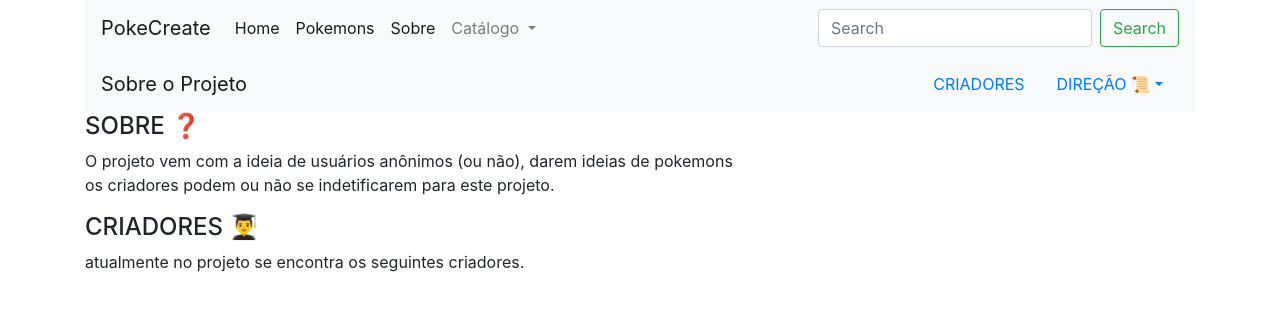
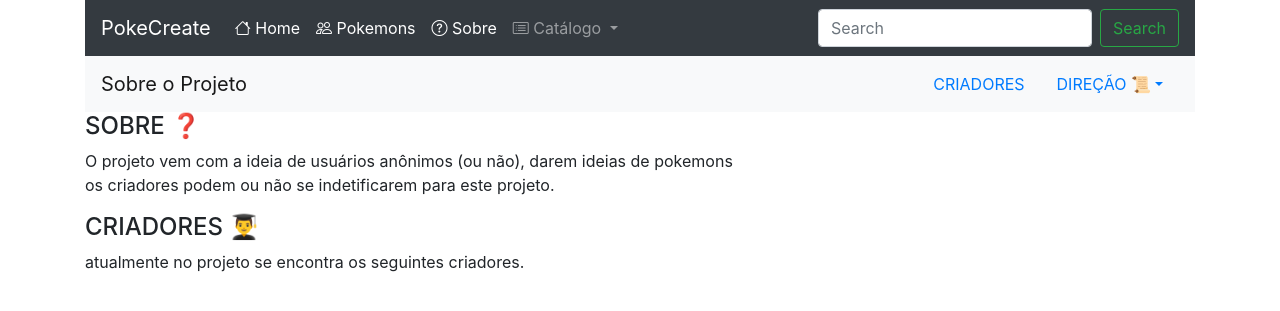
Before and after one commit to OwTz/Pokecreate, a Django app: page /sobre/ in a window 1280 px wide. Shown: the top 311 px of the page. Run offline with Django 5.2, Linux system fonts and the light colour scheme.

Commit message:
icons update in menu

```diff
--- a/pokecreate/pokecreate/core/templates/base.html
+++ b/pokecreate/pokecreate/core/templates/base.html
@@ -9,6 +9,7 @@
     <link rel="stylesheet" href="https://cdn.jsdelivr.net/npm/bootstrap@4.5.3/dist/css/bootstrap.min.css" integrity="sha384-TX8t27EcRE3e/ihU7zmQxVncDAy5uIKz4rEkgIXeMed4M0jlfIDPvg6uqKI2xXr2" crossorigin="anonymous">
 
     <title>{% block title %} {% endblock %}</title>
+    <link rel="stylesheet" href="https://cdn.jsdelivr.net/npm/bootstrap-icons@1.13.1/font/bootstrap-icons.min.css">
   </head>
   <body>
 
--- a/pokecreate/pokecreate/core/templates/navbar.html
+++ b/pokecreate/pokecreate/core/templates/navbar.html
@@ -1,4 +1,4 @@
-<nav class="navbar navbar-expand-lg navbar-light bg-light">
+<nav class="navbar navbar-expand-lg navbar-dark bg-dark">
   <a class="navbar-brand" href="#">PokeCreate</a>
   <button class="navbar-toggler" type="button" data-toggle="collapse" data-target="#navbarSupportedContent" aria-controls="navbarSupportedContent" aria-expanded="false" aria-label="Toggle navigation">
     <span class="navbar-toggler-icon"></span>
@@ -7,21 +7,21 @@
   <div class="collapse navbar-collapse" id="navbarSupportedContent">
     <ul class="navbar-nav mr-auto">
       <li class="nav-item active">
-        <a class="nav-link" href="/">Home <span class="sr-only">(current)</span></a>
+        <a class="nav-link" href="/"> <i class="bi bi-house"></i> Home <span class="sr-only">(current)</span></a>
       </li>
       <li class="nav-item active">
-        <a class="nav-link" href="/pokemons">Pokemons <span class="sr-only">(current)</span></a>
+        <a class="nav-link" href="/pokemons"> <i class="bi bi-people"></i> Pokemons <span class="sr-only">(current)</span></a>
       </li>
        <li class="nav-item active">
-        <a class="nav-link" href="/sobre">Sobre <span class="sr-only">(current)</span></a>
+        <a class="nav-link" href="/sobre"> <i class="bi bi-question-circle"></i> Sobre <span class="sr-only">(current)</span></a>
       </li>
       <li class="nav-item dropdown">
         <a class="nav-link dropdown-toggle" href="#" id="navbarDropdown" role="button" data-toggle="dropdown" aria-haspopup="true" aria-expanded="false">
-          Catálogo
+         <i class="bi bi-card-list"></i>  Catálogo
         </a>
         <div class="dropdown-menu" aria-labelledby="navbarDropdown">
           <a class="dropdown-item" href="/pokemons">Pokemons</a>
-          <a class="dropdown-item" href="#">Criadores</a>
+          <a class="dropdown-item" href="/sobre/#criadores">Criadores</a>
           <div class="dropdown-divider"></div>
           <a class="dropdown-item" href="#">Dúvidas na procura?</a>
         </div>
```
